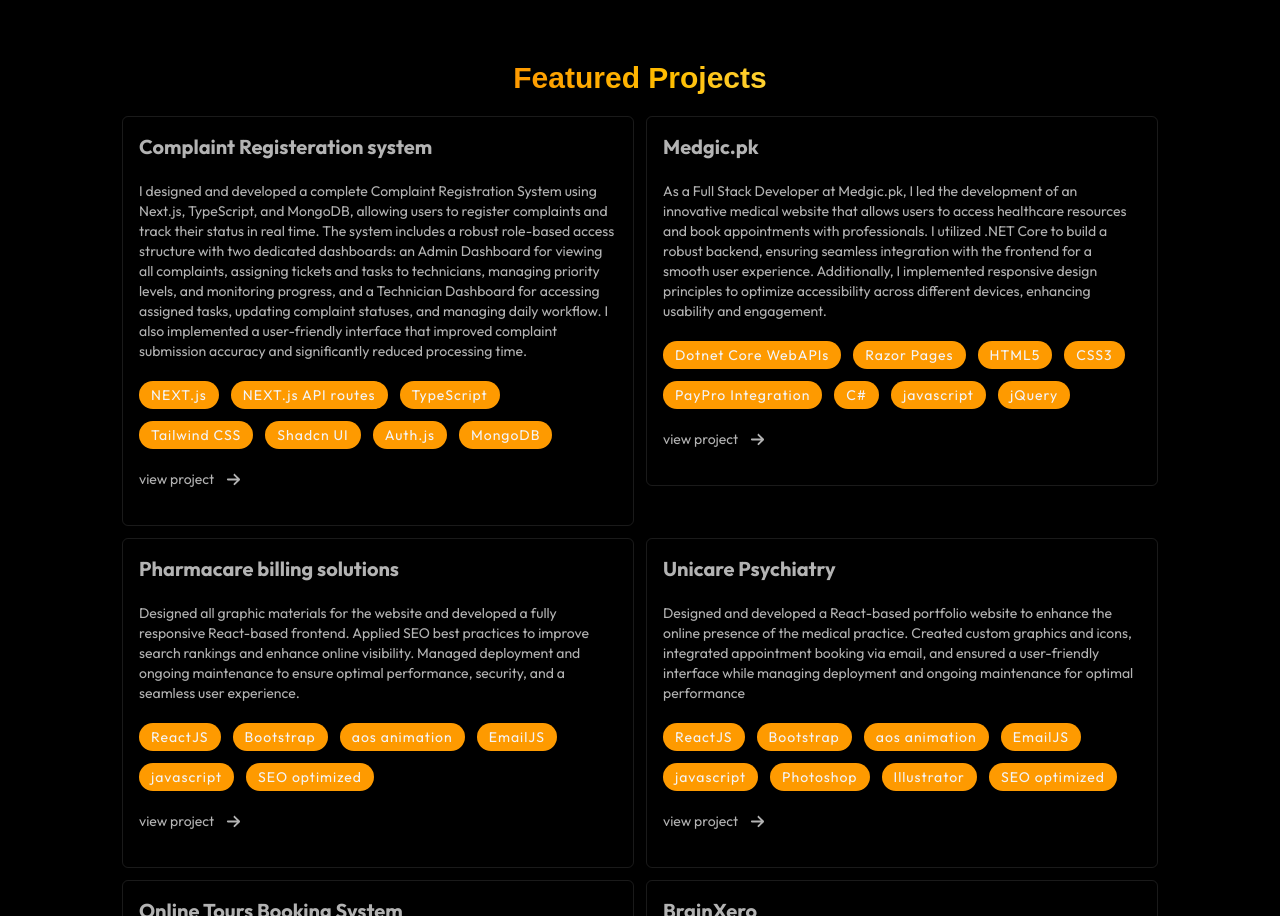
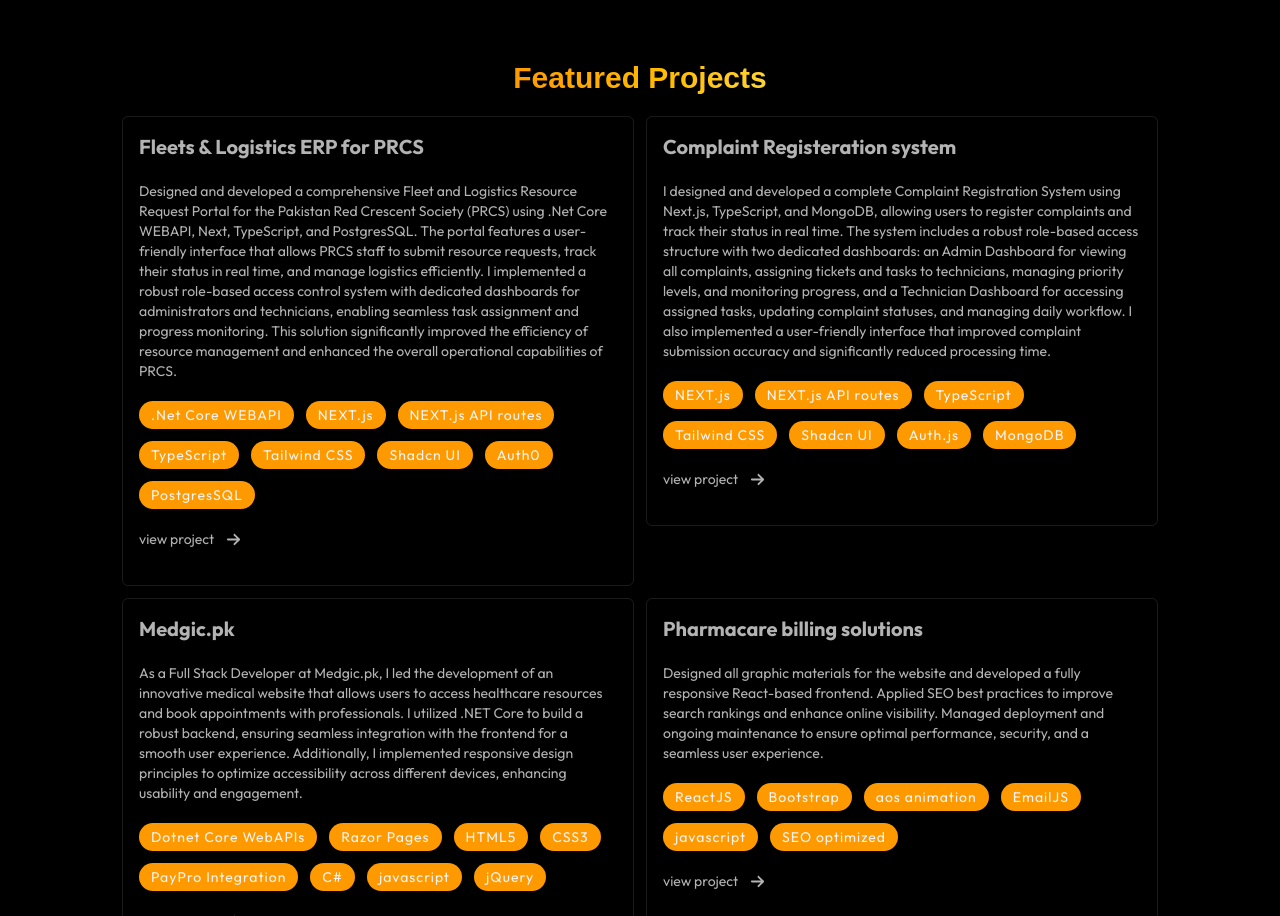
Before and after one commit to DeveloperIrkhan/irfankhan-portfolio, a React (Vite) app: page / in a window 1280 px wide. Shown: the part 820-1736 px from the top of the page. Built offline with nearby package versions, Linux system fonts and the light colour scheme; a web font is replaced by a local one.

Commit message:
Added Logistics ERP for PRCS project

```diff
--- a/src/Components/sections/Projects.tsx
+++ b/src/Components/sections/Projects.tsx
@@ -10,6 +10,28 @@
         <Title title="Featured Projects" />
       </div>
       <div className="grid md:grid-cols-2 grid-cols-1 gap-3 h-auto">
+        <ProjectCard
+          projectName="Fleets & Logistics ERP for PRCS"
+          description="Designed and developed a comprehensive Fleet and Logistics Resource Request Portal for
+           the Pakistan Red Crescent Society (PRCS) using .Net Core WEBAPI, Next, TypeScript, and PostgresSQL.
+           The portal features a user-friendly interface that allows PRCS staff to submit resource requests,
+           track their status in real time, and manage logistics efficiently.
+           I implemented a robust role-based access control system with dedicated dashboards for
+           administrators and technicians, enabling seamless task assignment and progress monitoring.
+            This solution significantly improved the efficiency of resource management and enhanced
+             the overall operational capabilities of PRCS."
+          skills={[
+            ".Net Core WEBAPI",
+            "NEXT.js",
+            "NEXT.js API routes",
+            "TypeScript",
+            "Tailwind CSS",
+            "Shadcn UI",
+            "Auth0",
+            "PostgresSQL",
+          ]}
+          link="#"
+        />
         <ProjectCard
           projectName="Complaint Registeration system"
           description="I designed and developed a complete Complaint Registration System using Next.js, TypeScript, and MongoDB, allowing users to register complaints and track their status in real time. The system includes a robust role-based access structure with two dedicated dashboards: an Admin Dashboard for viewing all complaints, assigning tickets and tasks to technicians, managing priority levels, and monitoring progress, and a Technician Dashboard for accessing assigned tasks, updating complaint statuses, and managing daily workflow. I also implemented a user-friendly interface that improved complaint submission accuracy and significantly reduced processing time."
```
